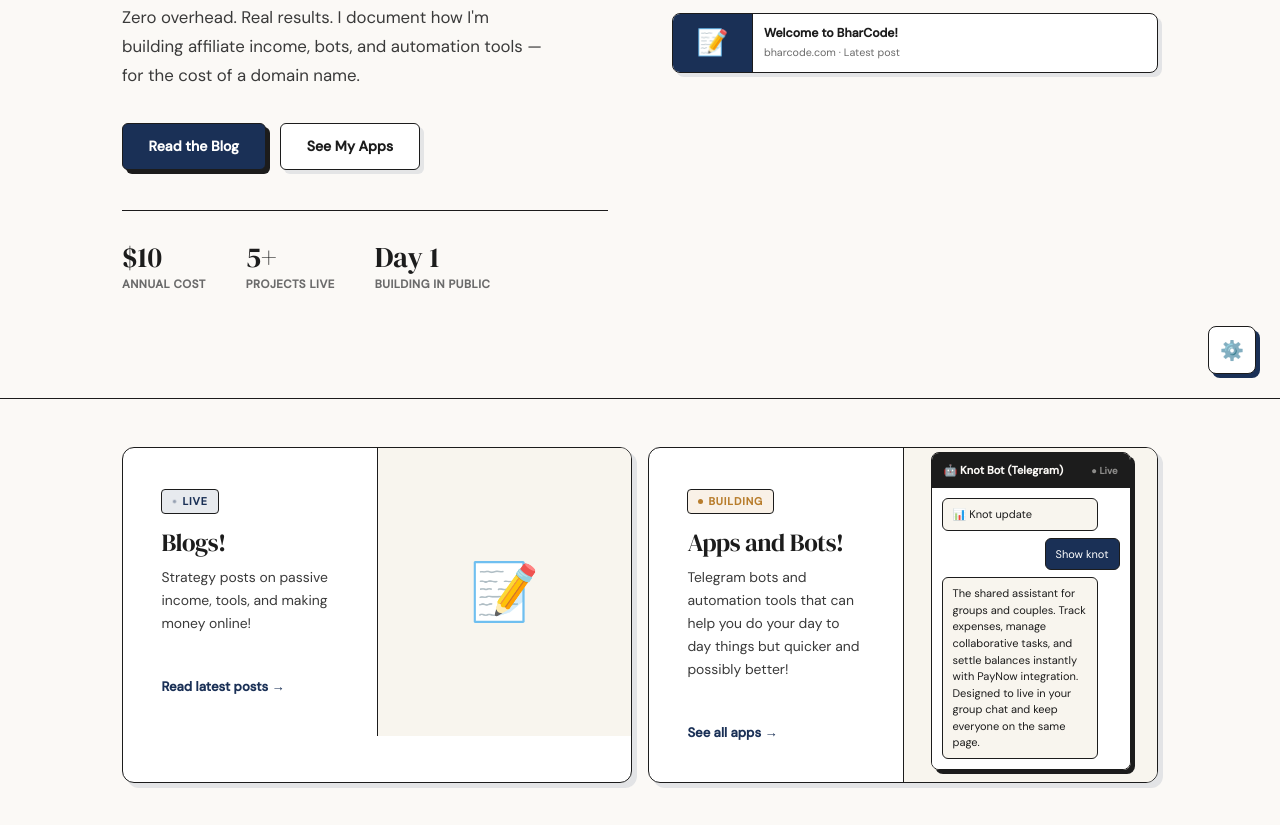
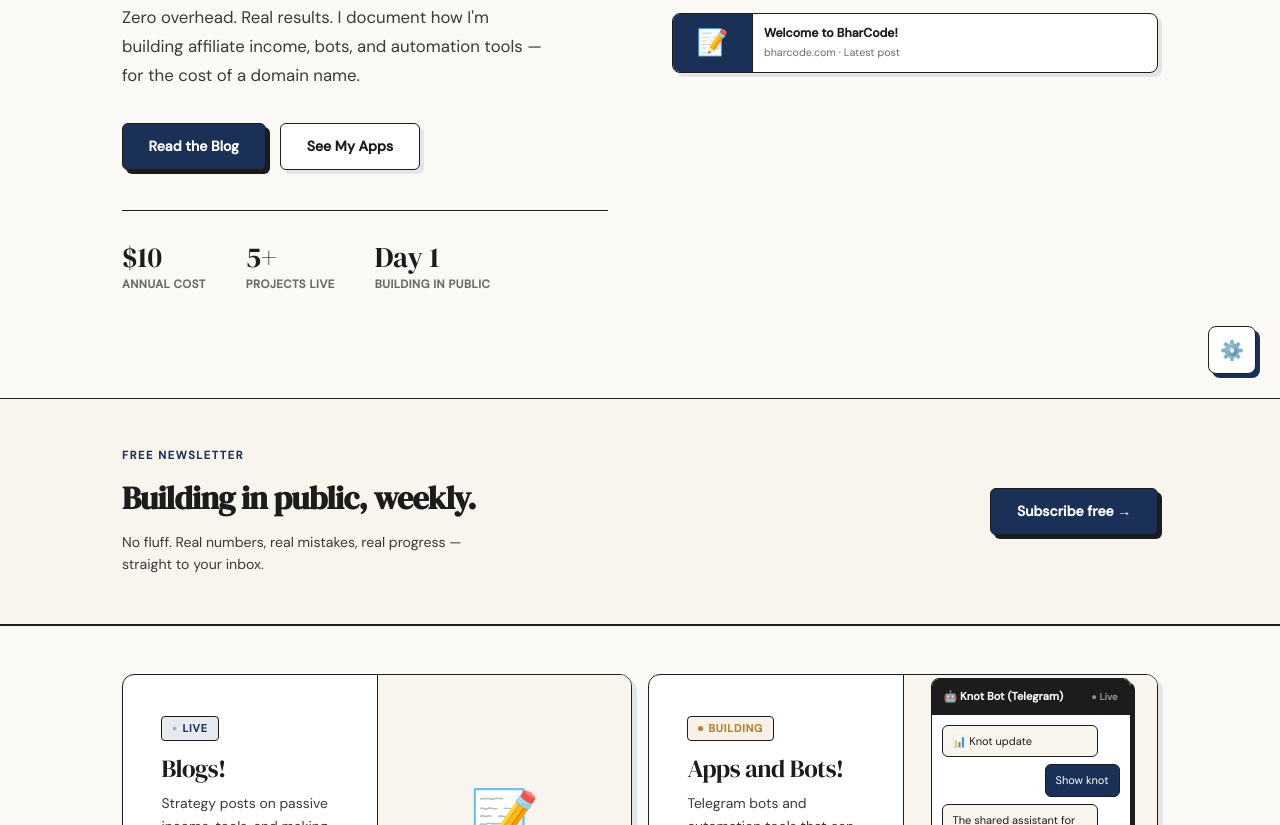
Before and after one commit to Bhargavp8/bhargavp8.github.io, an Astro site: page / in a window 1280 px wide. Shown: the part 402-1227 px from the top of the page. Built offline with nearby package versions, Linux system fonts and the light colour scheme; Astro itself is replaced by a stand-in of ours.

Commit message:
Add email capture banner to homepage

```diff
--- a/src/pages/index.astro
+++ b/src/pages/index.astro
@@ -85,7 +85,19 @@ const livePosts = (blogPosts || [])
       </div>
     </div>
   </div>
-
+<!-- EMAIL CAPTURE -->
+<div style="border-top:1.5px solid var(--border);border-bottom:1.5px solid var(--border);background:var(--bg-alt);">
+  <div style="max-width:1100px;margin:0 auto;padding:3rem 2rem;display:flex;align-items:center;justify-content:space-between;gap:2rem;flex-wrap:wrap;">
+    <div>
+      <div class="section-label">Free Newsletter</div>
+      <h2 style="font-family:'DM Serif Display',serif;font-size:clamp(1.4rem,3vw,2rem);letter-spacing:-0.02em;color:var(--text);margin-bottom:0.4rem;">Building in public, weekly.</h2>
+      <p style="font-size:0.88rem;color:var(--text2);max-width:380px;">No fluff. Real numbers, real mistakes, real progress — straight to your inbox.</p>
+    </div>
+    <a href="https://bharcode08.substack.com/subscribe" target="_blank" class="btn-primary" style="white-space:nowrap;font-size:0.88rem;">
+      Subscribe free →
+    </a>
+  </div>
+</div>
   <div style="border-top:1px solid var(--border);"></div>
 
   <!-- FEATURED CARDS -->
```
